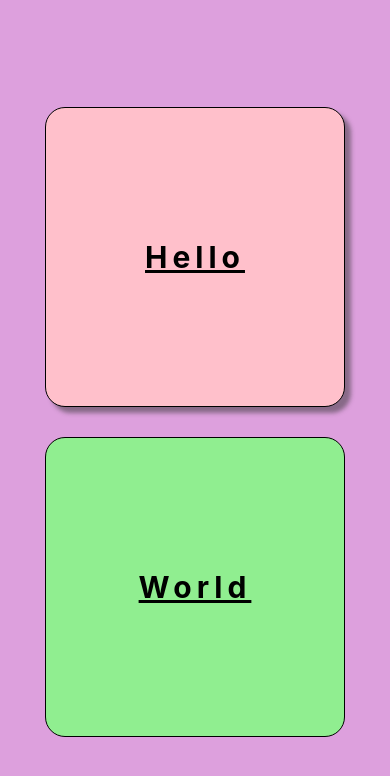
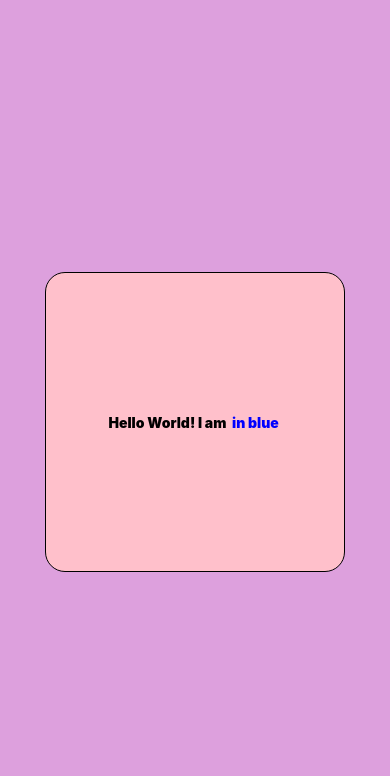
Before and after one commit to tirthraj07/React-Native, a React Native app: screen / in a window 390 px wide. Shown: the top 776 px of the page. Built offline with nearby package versions, Linux system fonts and the light colour scheme.

Commit message:
React Native Tutorials - 24 - Style Inheritance

```diff
--- a/App.js
+++ b/App.js
@@ -6,22 +6,25 @@ export default function App(){
     <View style={style.container}>
 
       {/*
-          Note: Shadow Casting are different for IOS and Android
-          For IOS, you need to specify: shadowColor, shadowOffset, shadowOpacity, shadowRadius
-          For Android: you just need to specify: shadowColor, elevation
+          Note: Style Inheritance is not possible in different elements
+          But Style Inheritance is possible in Text to Text Subtrees
+
+          For example, the View contains styles
+              fontSize:50,
+              color: 'blue'
+
+          But they aren't being inherited by the child Text Component
+
+          But the BlueText Text Component inherited the Weight from its parent Text Component
+
       */}
 
-      <View style={[style.box, style.pinkBg, style.iosShadow]}>
+      <View style={style.box}>
         <Text style={style.boxText}>
-          Hello
+          Hello World! I am  <Text style={style.blueTextCol}>in blue </Text>
         </Text>
       </View>
 
-      <View style={[style.box, style.lightGreenBg, style.androidShadow]}>
-        <Text style={style.boxText}>
-          World
-        </Text>
-      </View>
 
      </View>
   )
@@ -42,41 +45,21 @@ const style = StyleSheet.create({
     height: 300,
     flexDirection:"column",
     justifyContent:'center',
+    backgroundColor: 'pink',
     alignItems:'center',
     borderColor:'black',
     borderWidth:1,
-    borderRadius:20
-  },
-
-  pinkBg: {
-    backgroundColor: 'pink'
-  },
-
-  lightGreenBg: {
-    backgroundColor: 'lightgreen'
+    borderRadius:20,
+    fontSize:50,
+    color: 'blue'
   },
 
   boxText:{
-    fontSize:30,
-    textDecorationLine:"underline",
-    fontWeight:"700",
-    letterSpacing:5,
-    userSelect:"text"
+    fontWeight:900
   },
 
-  iosShadow:{
-    shadowColor: "#333333",
-    shadowOffset:{
-      width: 6,
-      height: 6,
-    },
-    shadowOpacity: 0.5,
-    shadowRadius: 4
-  },
-
-  androidShadow: {
-    shadowColor: "black",
-    elevation: 5
+  blueTextCol: {
+    color: "blue"
   }
 
 })
```
